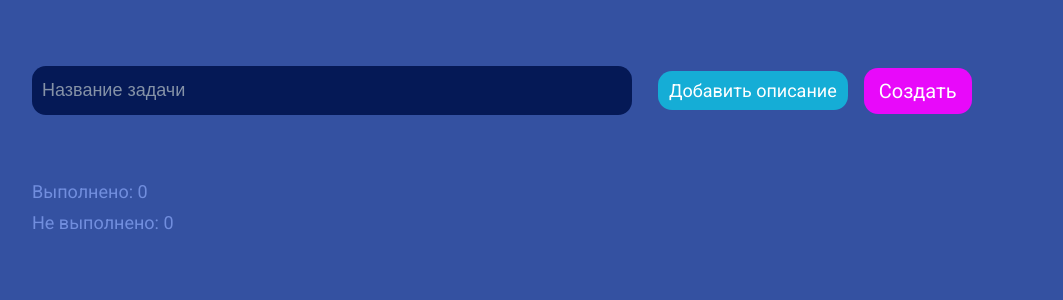
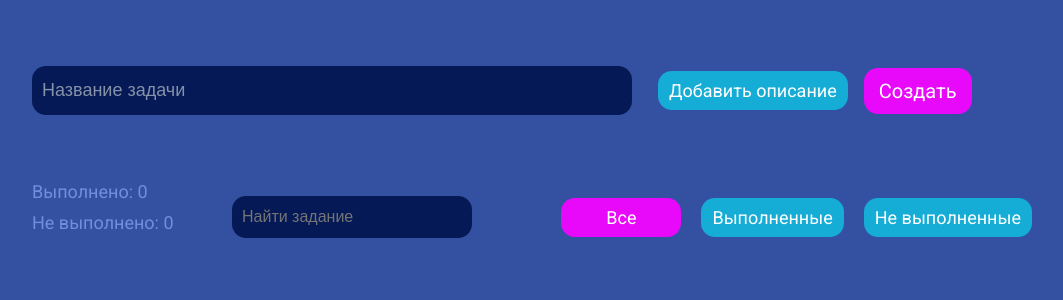
Before and after one commit to AlexMakovetskiy/task-manager, a React app: page / in a window 1280 px wide. Shown: the top 300 px of the page, without its empty margins (108-1171 px from the left). Built offline with nearby package versions, Linux system fonts and the light colour scheme; the HTML template or start-up script is replaced by a standard one.

Commit message:
feat: add search and filtering with full adaptive view

```diff
--- a/src/components/main/Main.module.scss
+++ b/src/components/main/Main.module.scss
@@ -9,6 +9,7 @@
 
         @media (max-width: 1080px) {
             & {
+                flex-direction: row;
                 font-size: 1.6rem;
             }
         }
@@ -26,6 +27,7 @@
             }
         }
     }
+
     .taskListWrap {
         display: flex;
         flex-direction: column;
@@ -43,4 +45,101 @@
             }
         }
     }
+
+    .headerWrap {
+        display: flex;
+        justify-content: space-between;
+        align-items: center;
+        flex-direction: row;
+
+        @media (max-width: 1080px) {
+            flex-direction: column-reverse;
+            gap: 20px;
+        }
+
+        .headerContainer {
+            width: 80%;
+            display: flex;
+            justify-content: space-between;
+            align-items: center;
+
+            @media (max-width: 1080px) {
+                width: 100%;
+            }
+
+            @media (max-width: 730px) {
+                flex-direction: column;
+                gap: 14px;
+            }
+
+            &__searchLine {
+                padding: 12px 10px;
+                width: 50%;
+                font-size: 1.6rem;
+                color: var(--color-columbia-blue);
+                background: var(--color-oxford-blue);
+                border: transparent;
+                border-radius: 14px;
+
+                @media (max-width: 1350px) {
+                    width: 30%;
+                }
+
+                @media (max-width: 730px) {
+                    margin-top: 30px;
+                    width: 100%;
+                }
+
+                @media (max-width: 630px) {
+                    padding: 12px 8px;
+                    font-size: 1.4rem;
+                }
+
+                @media (max-width: 430px) {
+                    padding: 10px 6px;
+                }
+            }
+
+            .toolbarWrap {
+                display: flex;
+                justify-content: center;
+                align-items: center;
+                gap: 60px;
+
+                @media (max-width: 1350px) {
+                    gap: 20px;
+                }
+
+                @media (max-width: 430px) {
+                    gap: 8px;
+                }
+
+                .actionElement {
+                    padding: 8px 10px;
+                    min-width: 120px;
+                    font-size: 1.8rem;
+                    color: var(--color-pure-light);
+                    border-radius: 14px;
+                    background: var(--color-battery-charged-blue);
+
+                    @media (max-width: 630px) {
+                        & {
+                            padding: 4px 2px;
+                            font-size: 1.2rem;
+                        }
+                    }
+
+                    @media (max-width: 430px) {
+                        min-width: 80px;
+                    }
+
+                    &_selected {
+                        background: var(--color-phlox);
+                    }
+                }
+            }
+        }
+
+
+    }
 }
--- a/src/components/main/Main.tsx
+++ b/src/components/main/Main.tsx
@@ -1,18 +1,37 @@
+import { ChangeEvent, useState } from "react";
 import { Reorder } from "framer-motion";
+import cn from "classnames/dedupe";
 
 import useAppSelector from "../../hooks/useAppSelector";
 import useAppDispatch from "../../hooks/useAppDispatch";
 
-import { ITaskListItem } from "../../types/Main";
+import { ITaskListItem, TaskStatuses } from "../../types/Main";
 import TaskCard from "../taskCard/TaskCard";
 import taskDataSelector from "../../redux/taskData/TaskDataSelector";
-import { setTaskSequence } from "../../redux/taskData/TaskDataSlice";
+import { setSearchValue, setTaskSequence } from "../../redux/taskData/TaskDataSlice";
+import { taskStatuses } from "../../helpers/Main";
 
 import styles from "./Main.module.scss";
 
 function Main() {
+	const [searchLine, setSearchLine] = useState<string>("");
+	const [currentFilter, setCurrentFilter] = useState<TaskStatuses>(taskStatuses.allTasks);
+
 	const taskList = useAppSelector(taskDataSelector).taskList;
+	const searchValue = useAppSelector(taskDataSelector).searchValue;
 	const dispatch = useAppDispatch();
+
+	const filteredTasks = taskList
+		.filter((task) => {
+			if (currentFilter === taskStatuses.completed) {
+				return task.isCompleted;
+			}
+			if (currentFilter === taskStatuses.notCompleted) {
+				return !task.isCompleted;
+			}
+			return true;
+		})
+		.filter((task) => task.taskName.toLowerCase().includes(searchValue.toLowerCase()));
 
 	const handleSetTaskSequence = (taskSequence: ITaskListItem[]) => {
 		dispatch(setTaskSequence(taskSequence));
@@ -22,7 +41,7 @@ function Main() {
 	function renderTaskList() {
 		return (
 			<Reorder.Group axis="y" values={taskList} onReorder={handleSetTaskSequence} className={styles.taskListWrap}>
-				{taskList.map((item) => (
+				{filteredTasks.map((item) => (
 					<Reorder.Item key={item.id} value={item}>
 						<TaskCard key={crypto.randomUUID()} taskData={item} />
 					</Reorder.Item>
@@ -31,12 +50,53 @@ function Main() {
 		);
 	}
 
+	const handleChangeInput = (event: ChangeEvent<HTMLInputElement>) => {
+		event.preventDefault();
+		const value = event.target.value;
+		setSearchLine(value);
+		dispatch(setSearchValue(value)); // Dispatch the action to update the query in the store
+	};
+
 	return (
 		<section className={styles.mainPageWrap}>
 			{/* Total number of completed and uncompleted tasks */}
-			<div className={styles.statusbarWrap}>
-				<p>Выполнено: {taskList.filter((taskData) => taskData.isCompleted).length}</p>
-				<p>Не выполнено: {taskList.filter((taskData) => !taskData.isCompleted).length}</p>
+			<div className={styles.headerWrap}>
+				<div className={styles.statusbarWrap}>
+					<p>Выполнено: {taskList.filter((taskData) => taskData.isCompleted).length}</p>
+					<p>Не выполнено: {taskList.filter((taskData) => !taskData.isCompleted).length}</p>
+				</div>
+				<div className={styles.headerContainer}>
+					<input
+						type="text"
+						value={searchLine}
+						onChange={handleChangeInput}
+						placeholder="Найти задание"
+						className={styles.headerContainer__searchLine}
+					/>
+					<div className={styles.toolbarWrap}>
+						<button
+							onClick={() => setCurrentFilter(taskStatuses.allTasks)}
+							className={cn(styles.actionElement, {
+								[styles.actionElement_selected]: currentFilter === taskStatuses.allTasks,
+							})}>
+							Все
+						</button>
+						<button
+							onClick={() => setCurrentFilter(taskStatuses.completed)}
+							className={cn(styles.actionElement, {
+								[styles.actionElement_selected]: currentFilter == taskStatuses.completed,
+							})}>
+							Выполненные
+						</button>
+						<button
+							onClick={() => setCurrentFilter(taskStatuses.notCompleted)}
+							className={cn(styles.actionElement, {
+								[styles.actionElement_selected]: currentFilter == taskStatuses.notCompleted,
+							})}>
+							Не выполненные
+						</button>
+					</div>
+				</div>
 			</div>
 			{renderTaskList()}
 		</section>
--- /dev/null
+++ b/src/helpers/Main.ts
@@ -0,0 +1,5 @@
+export const taskStatuses = {
+	allTasks: "allTasks",
+	completed: "completed",
+	notCompleted: "notCompleted",
+} as const;
--- a/src/redux/taskData/TaskDataSlice.ts
+++ b/src/redux/taskData/TaskDataSlice.ts
@@ -5,6 +5,7 @@ import { ITaskListItem } from "../../types/Main";
 
 const initialStateTaskData: ITaskDataInitialState = {
 	taskList: [],
+	searchValue: "",
 };
 
 const TaskDataSlice = createSlice({
@@ -28,8 +29,11 @@ const TaskDataSlice = createSlice({
 		setTaskSequence: (state: ITaskDataInitialState, action: PayloadAction<ITaskListItem[]>) => {
 			state.taskList = action.payload;
 		},
+		setSearchValue: (state: ITaskDataInitialState, action: PayloadAction<string>) => {
+			state.searchValue = action.payload;
+		},
 	},
 });
 
-export const { createTask, setTaskComplete, removeTask, setTaskSequence } = TaskDataSlice.actions;
+export const { createTask, setTaskComplete, removeTask, setTaskSequence, setSearchValue } = TaskDataSlice.actions;
 export default TaskDataSlice.reducer;
--- a/src/types/Main.ts
+++ b/src/types/Main.ts
@@ -1,6 +1,10 @@
+import { filterStatuses } from "../helpers/Main";
+
 export interface ITaskListItem {
 	id: string;
 	taskName: string;
 	description: string;
 	isCompleted: boolean;
 }
+
+export type TaskStatuses = keyof typeof filterStatuses;
--- a/src/types/StoreTypes.ts
+++ b/src/types/StoreTypes.ts
@@ -2,4 +2,5 @@ import { ITaskListItem } from "./Main";
 
 export interface ITaskDataInitialState {
 	taskList: ITaskListItem[];
+	searchValue: string;
 }
```
